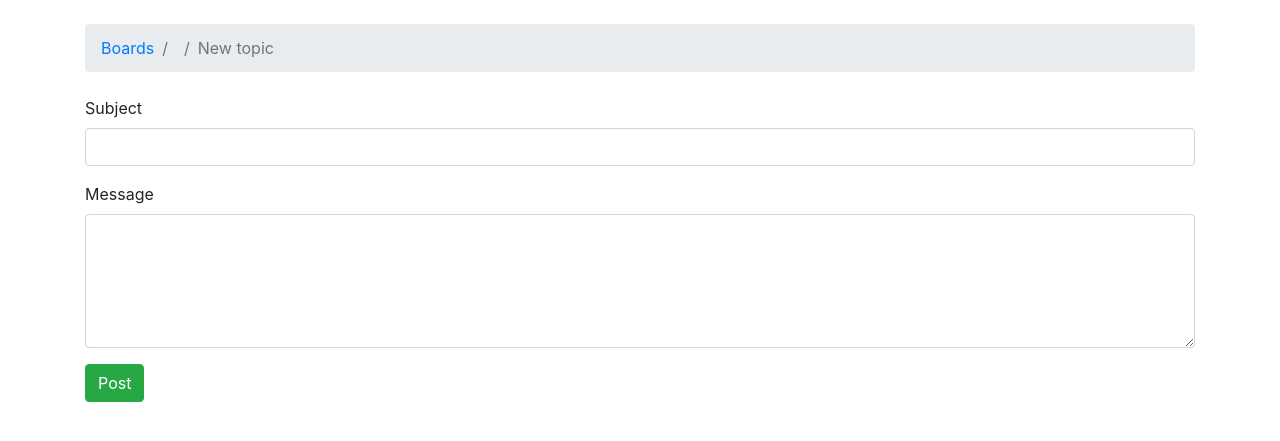
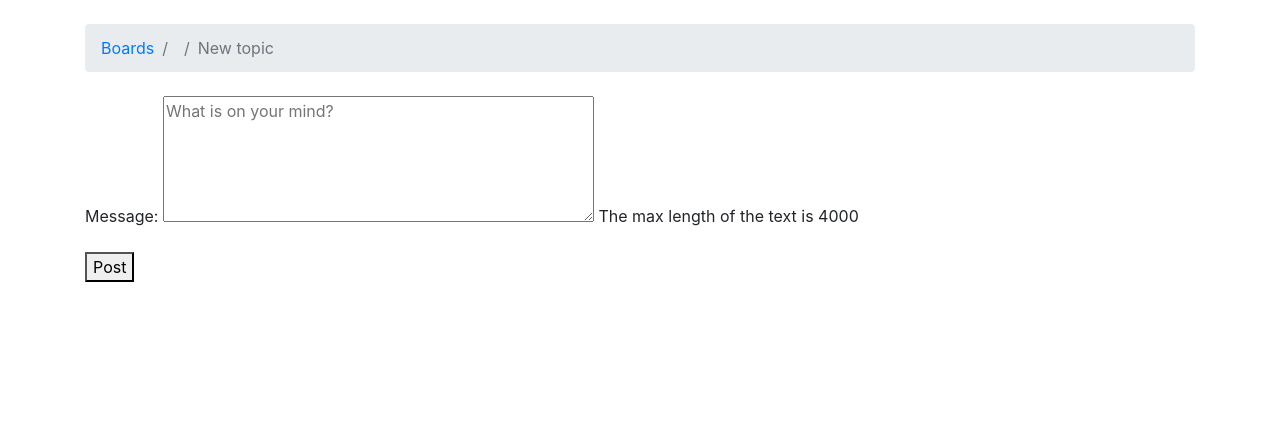
Before and after one commit to Ivan1994Petrov/blog, a Django app: template blog/templates/new_topic.html in a window 1280 px wide. Shown: the part 56-497 px from the top of the page. Run offline with Django 3.2, Linux system fonts and the light colour scheme; the template is opened without the code that fills it: values that come from a table or form of the project are taken from there, others are empty; parts of the project's set-up code (start-up, migrations or seed data) failed here and were passed over; some libraries are stand-ins or nearby versions; some web fonts are replaced.

Commit message:
improve forms

```diff
--- a/blog/blog/boards/forms.py
+++ b/blog/blog/boards/forms.py
@@ -3,7 +3,13 @@
 
 
 class NewTopicForm(forms.ModelForm):
-    message = forms.CharField(widget=forms.Textarea(), max_length=4000)
+    message = forms.CharField(
+        widget=forms.Textarea(
+            attrs={'rows': 5, 'placeholder': 'What is on your mind?'},
+        ),
+        max_length=4000,
+        help_text='The max length of the text is 4000'
+    )
 
     class Meta:
         model = Topic
--- a/blog/blog/boards/views.py
+++ b/blog/blog/boards/views.py
@@ -34,6 +34,7 @@
                 topic=topic,
                 created_by=user
             )
+            post.save()
             return redirect('board_topics', pk=board.pk)  # TODO: redirect to the created topic page
     else:
         form = NewTopicForm()
--- a/blog/templates/new_topic.html
+++ b/blog/templates/new_topic.html
@@ -9,16 +9,9 @@
 {% endblock %}
 
 {% block content %}
-  <form method="post">
-    {% csrf_token %}
-    <div class="form-group">
-      <label for="id_subject">Subject</label>
-      <input type="text" class="form-control" id="id_subject" name="subject">
-    </div>
-    <div class="form-group">
-      <label for="id_message">Message</label>
-      <textarea class="form-control" id="id_message" name="message" rows="5"></textarea>
-    </div>
-    <button type="submit" class="btn btn-success">Post</button>
-  </form>
+<form action="post">
+  {% csrf_token %}
+  {{ form.as_p }}
+  <button type="submit" class="bnt bnt-success">Post</button>
+</form>
 {% endblock %}
```
Also changed, not shown: blog/db.sqlite3 (deleted).
